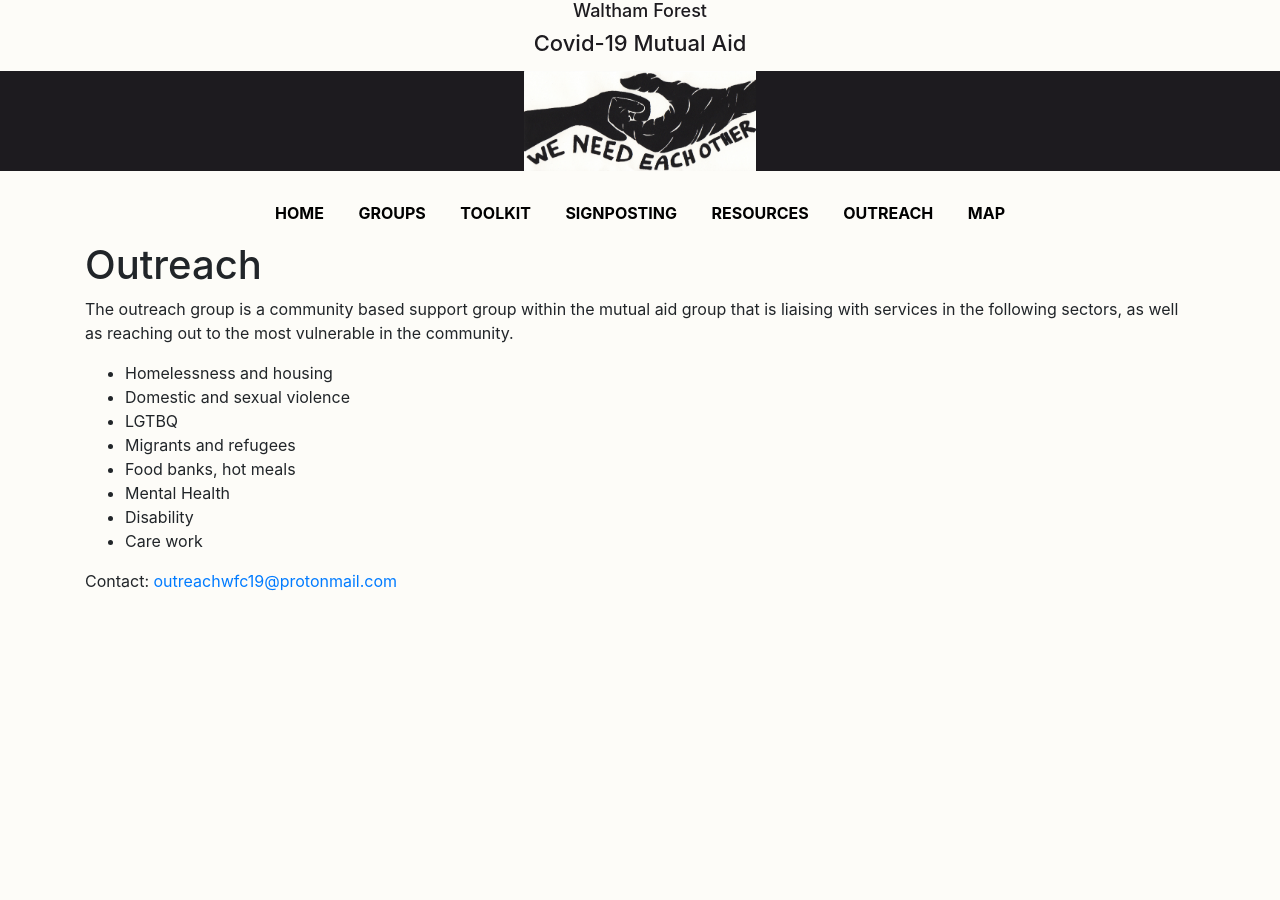
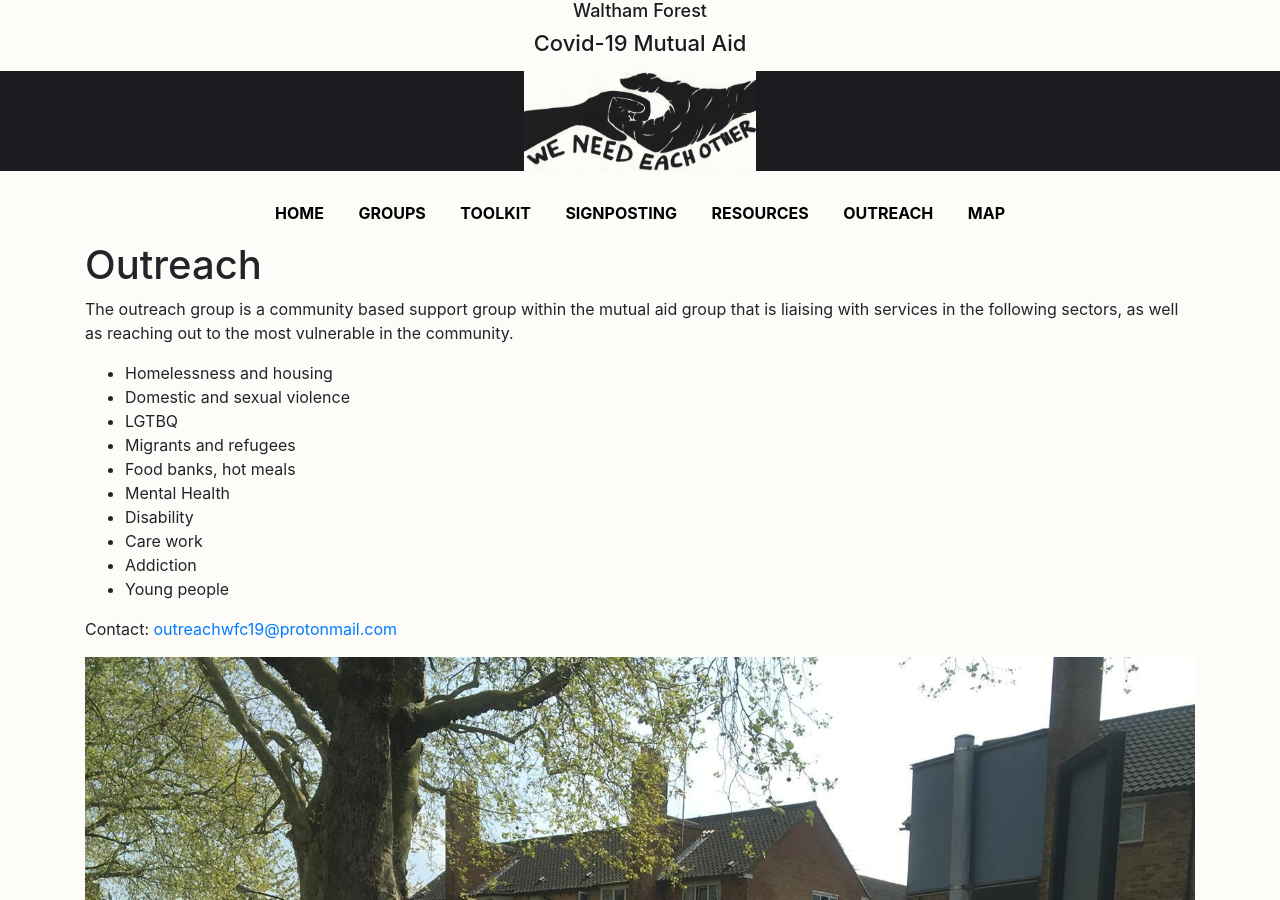
Before and after one commit to wfcovid19/wfcovid19.github.io, a Jekyll site: the page built from outreach.md, in a window 1280 px wide and 900 px high. Built offline with Jekyll 4.4.1, drawn with Linux system fonts in a browser that asks for light colours.

Commit message:
outreach update

```diff
--- a/outreach.md
+++ b/outreach.md
@@ -6,13 +6,17 @@ layout: default
 
 The outreach group is a community based support group within the mutual aid group that is liaising with services in the following sectors,  as well as reaching out to the most vulnerable in the community.
 
- * Homelessness and housing
- * Domestic and sexual violence
- * LGTBQ
- * Migrants and refugees
- * Food banks, hot meals
- * Mental Health
- * Disability
- * Care work
+* Homelessness and housing
+* Domestic and sexual violence
+* LGTBQ
+* Migrants and refugees
+* Food banks, hot meals
+* Mental Health
+* Disability
+* Care work
+* Addiction
+* Young people
 
 Contact: <a href="mailto:outreachwfc19@protonmail.com">outreachwfc19@protonmail.com</a>
+
+<img src="/img/foodstall.jpeg" width="100%" />
```
Also changed, not shown: img/foodstall.jpeg (added).
